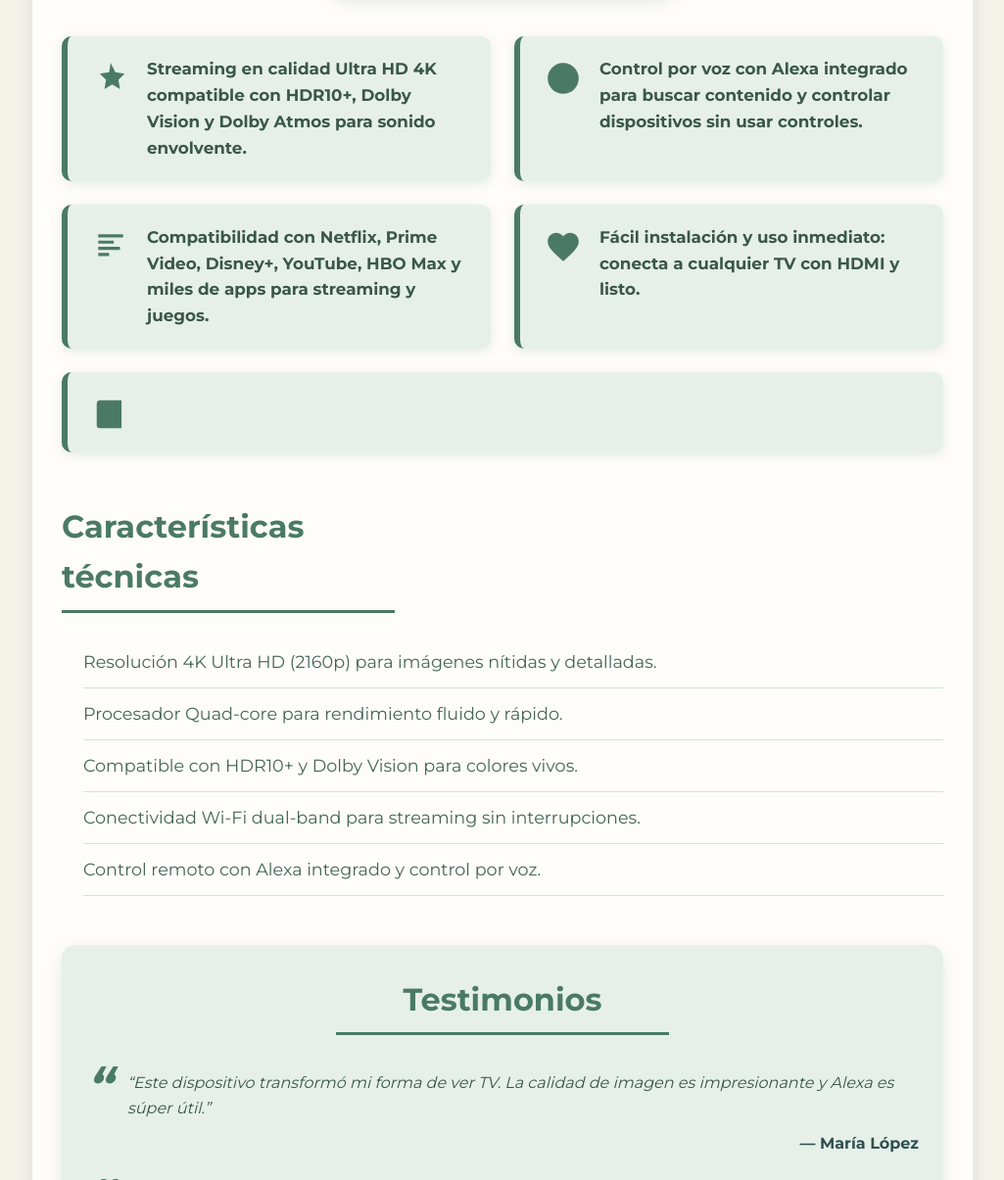
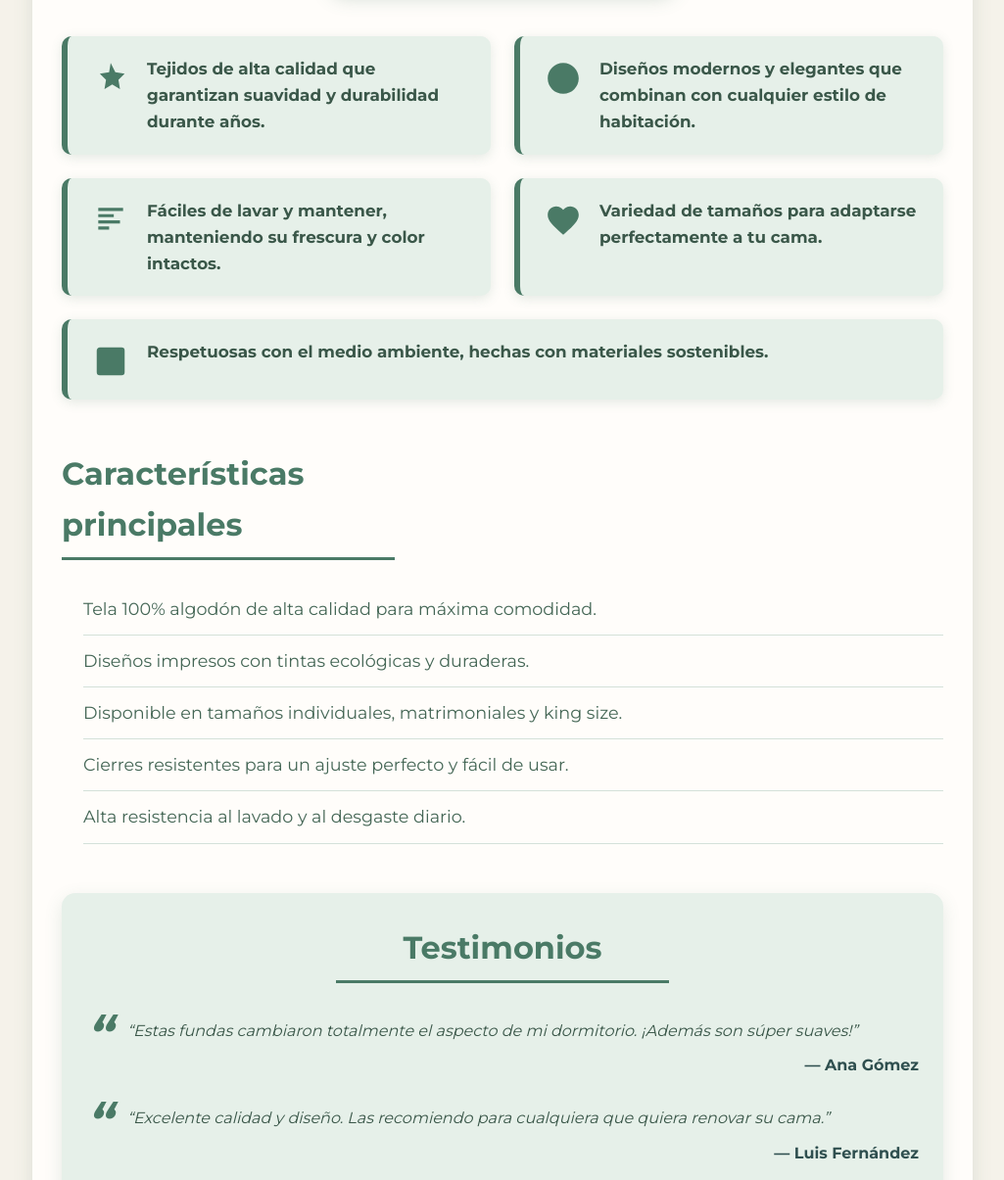
Before and after one commit to samilemliji/Mrlemliji.github, a plain HTML site: page index.html in a window 1280 px wide. Shown: the part 491-1696 px from the top of the page at 98% size, without its empty margins (127-1152 px from the left). Drawn offline with Linux system fonts and the light colour scheme.

Commit message:
Update index.html

```diff
--- a/index.html
+++ b/index.html
@@ -3,9 +3,9 @@
 <head>
   <meta charset="UTF-8" />
   <meta name="viewport" content="width=device-width, initial-scale=1" />
-  <title>Amazon Fire TV Stick 4K – Streaming Ultra HD con Alexa</title>
-  <meta name="description" content="Convierte tu TV en un centro multimedia con Amazon Fire TV Stick 4K. Streaming en 4K, control por voz Alexa, acceso a Netflix, Prime Video y más." />
-  <meta name="keywords" content="Amazon Fire TV Stick, Fire TV, Streaming 4K, Alexa, Prime Video, Netflix" />
+  <title>Fundas de Cama Premium - Confort y Estilo</title>
+  <meta name="description" content="Descubre nuestras fundas de cama premium, suaves, duraderas y con diseños elegantes para transformar tu dormitorio." />
+  <meta name="keywords" content="fundas de cama, ropa de cama, fundas premium, diseño, confort, dormitorio" />
   <link href="https://fonts.googleapis.com/css2?family=Montserrat:wght@400;700&display=swap" rel="stylesheet" />
   <style>
     /* Reset básico */
@@ -211,58 +211,57 @@
 <body>
   <div class="container" role="main">
     <header>
-      <h1>Amazon Fire TV Stick 4K</h1>
-      <p>Streaming Ultra HD con Alexa: convierte tu TV en el centro de entretenimiento definitivo.</p>
+      <h1>Fundas de Cama Premium</h1>
+      <p>Confort y estilo para transformar tu dormitorio con telas suaves y diseños modernos.</p>
     </header>
 
     <div class="hero-image">
-      <img src="https://m.media-amazon.com/images/I/91W6Q95zqfL._UF894,1000_QL80_.jpg" alt="Amazon Fire TV Stick 4K" />
+      <img src="https://amzn.to/4mjBGGB" alt="Fundas de Cama Premium" />
     </div>
 
     <section class="benefits" aria-label="Beneficios destacados">
       <div class="benefit">
         <svg xmlns="http://www.w3.org/2000/svg" viewBox="0 0 24 24"><path d="M12 2L15 8l6 1-4 4 1 6-5-3-5 3 1-6-4-4 6-1z"/></svg>
-        <p>Streaming en calidad Ultra HD 4K compatible con HDR10+, Dolby Vision y Dolby Atmos para sonido envolvente.</p>
+        <p>Tejidos de alta calidad que garantizan suavidad y durabilidad durante años.</p>
       </div>
       <div class="benefit">
         <svg xmlns="http://www.w3.org/2000/svg" viewBox="0 0 24 24"><path d="M12 22c-5.52 0-10-4.48-10-10S6.48 2 12 2c5.52 0 10 4.48 10 10s-4.48 10-10 10zM11 6h2v6h-2zm0 8h2v2h-2z"/></svg>
-        <p>Control por voz con Alexa integrado para buscar contenido y controlar dispositivos sin usar controles.</p>
+        <p>Diseños modernos y elegantes que combinan con cualquier estilo de habitación.</p>
       </div>
       <div class="benefit">
         <svg xmlns="http://www.w3.org/2000/svg" viewBox="0 0 24 24"><path d="M4 4h16v2H4zM4 8h10v2H4zM4 12h14v2H4zM4 16h7v2H4z"/></svg>
-        <p>Compatibilidad con Netflix, Prime Video, Disney+, YouTube, HBO Max y miles de apps para streaming y juegos.</p>
+        <p>Fáciles de lavar y mantener, manteniendo su frescura y color intactos.</p>
       </div>
       <div class="benefit">
         <svg xmlns="http://www.w3.org/2000/svg" viewBox="0 0 24 24"><path d="M12 21.35l-1.45-1.32C5.4 15.36 2 12.28 2 8.5 2 5.42 4.42 3 7.5 3 10.28 3 12 5.28 12 5.28S13.72 3 16.5 3c3.08 0 5.5 2.42 5.5 5.5 0 3.78-3.4 6.86-8.55 11.54L12 21.35z"/></svg>
-        <p>Fácil instalación y uso inmediato: conecta a cualquier TV con HDMI y listo.</p>
+        <p>Variedad de tamaños para adaptarse perfectamente a tu cama.</p>
       </div>
       <div class="benefit">
-        <svg xmlns="http://www.w3.org/2000/svg" viewBox="0 0 24 24"><path d="M19 3H5c-1.1 0-2 .9-2 2v14a2 2 0 002 2h14a2 2 0 002
-        /></svg>
-        <p>Portabilidad para llevar tu entretenimiento a cualquier lugar.</p>
+        <svg xmlns="http://www.w3.org/2000/svg" viewBox="0 0 24 24"><path d="M19 3H5c-1.1 0-2 .9-2 2v14a2 2 0 002 2h14a2 2 0 002-2V5a2 2 0 00-2-2z"/></svg>
+        <p>Respetuosas con el medio ambiente, hechas con materiales sostenibles.</p>
       </div>
     </section>
 
     <section class="features" aria-label="Características técnicas">
-      <h2>Características técnicas</h2>
+      <h2>Características principales</h2>
       <ul>
-        <li>Resolución 4K Ultra HD (2160p) para imágenes nítidas y detalladas.</li>
-        <li>Procesador Quad-core para rendimiento fluido y rápido.</li>
-        <li>Compatible con HDR10+ y Dolby Vision para colores vivos.</li>
-        <li>Conectividad Wi-Fi dual-band para streaming sin interrupciones.</li>
-        <li>Control remoto con Alexa integrado y control por voz.</li>
+        <li>Tela 100% algodón de alta calidad para máxima comodidad.</li>
+        <li>Diseños impresos con tintas ecológicas y duraderas.</li>
+        <li>Disponible en tamaños individuales, matrimoniales y king size.</li>
+        <li>Cierres resistentes para un ajuste perfecto y fácil de usar.</li>
+        <li>Alta resistencia al lavado y al desgaste diario.</li>
       </ul>
     </section>
 
     <section class="testimonials" aria-label="Opiniones de clientes">
       <h2>Testimonios</h2>
       <div class="testimonial">
-        “Este dispositivo transformó mi forma de ver TV. La calidad de imagen es impresionante y Alexa es súper útil.”
-        <cite>— María López</cite>
+        “Estas fundas cambiaron totalmente el aspecto de mi dormitorio. ¡Además son súper suaves!”
+        <cite>— Ana Gómez</cite>
       </div>
       <div class="testimonial">
-        “Muy fácil de usar y configurar. Puedo acceder a todas mis aplicaciones favoritas sin problemas.”
-        <cite>— Carlos Martínez</cite>
+        “Excelente calidad y diseño. Las recomiendo para cualquiera que quiera renovar su cama.”
+        <cite>— Luis Fernández</cite>
       </div>
     </section>
 
@@ -271,7 +270,7 @@
     </div>
 
     <footer>
-      &copy; 2025 Amazon Fire TV Stick. Sitio creado con ❤️
+      &copy; 2025 Fundas de Cama Premium. Sitio creado con ❤️
     </footer>
   </div>
 </body>
```
